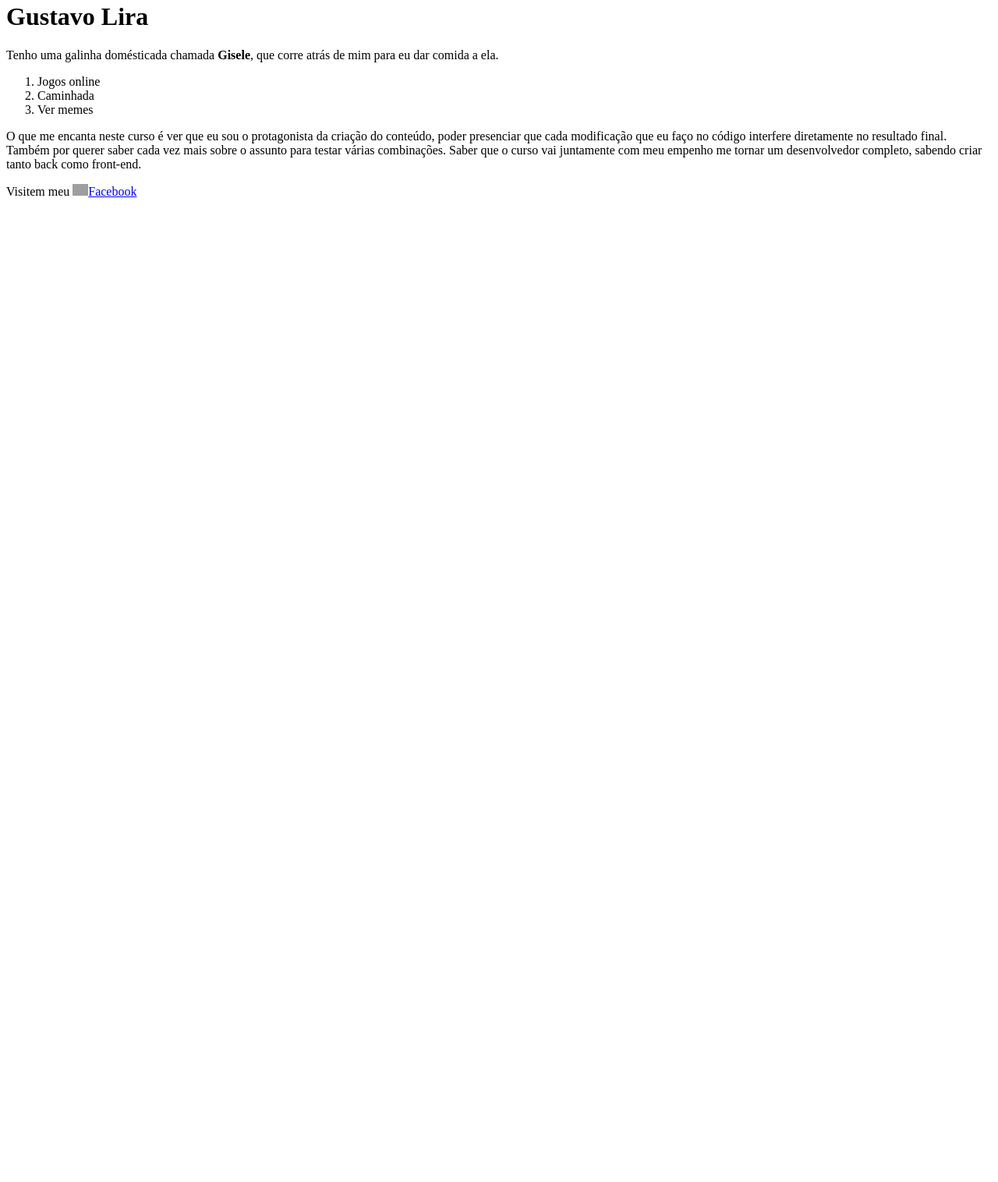
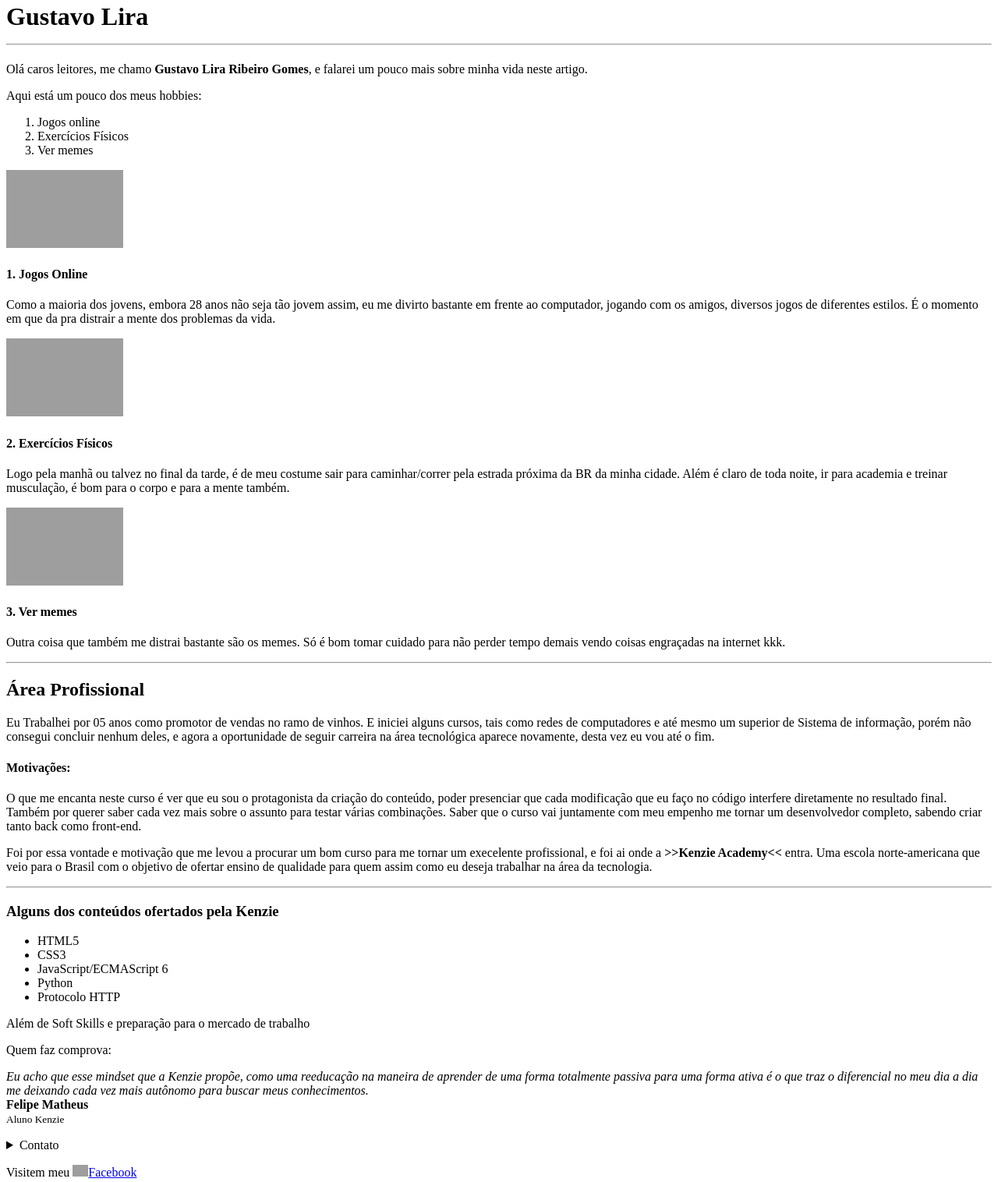
Before and after one commit to Kenzie-Academy-Brasil-Developers/entrega-mais-tag-html-sprint-2-gustavolira8813, a plain HTML site: page index.html in a window 1280 px wide. Shown: the part 18-1534 px from the top of the page at 78% size. Before the commit the page ends 800 px from the top, so only its background shows below. Drawn offline with Linux system fonts and the light colour scheme; grey boxes are pictures that could not be loaded.

Commit message:
Atualizei meu perfil basico para implementar novas tags que aprendi

```diff
--- a/index.html
+++ b/index.html
@@ -1,25 +1,16 @@
 <!DOCTYPE html>
 <html lang="en">
   <head>
-    <!--
-      This is the page head - it contains info the browser uses to display the page
-      You won't see what's in the head in the page
-      Scroll down to the body element for the page content
-    -->
+
 
     <meta charset="utf-8" />
     <meta name="viewport" content="width=device-width, initial-scale=1" />
-    <link rel="icon" href="https://glitch.com/favicon.ico" />
 
-    <!--
-      This is an HTML comment
-      You can write text in a comment and the content won't be visible in the page
-    -->
 
-    <title> meu teste</title>
+    <title>Gustavo Lira  </title>
 
-    <!-- Meta tags for SEO and social sharing -->
-    <link rel="canonical" href="https://glitch-hello-website.glitch.me/" />
+
+
     <meta
       name="description"
       content="A simple website, built with Glitch. Remix it to get your own."
@@ -38,34 +29,123 @@
     />
     <meta name="twitter:card" content="summary" />
 
-    <!-- Import the webpage's stylesheet -->
-    <link rel="stylesheet" href="/style.css" />
 
-    <!-- Import the webpage's javascript file -->
-    <script src="/script.js" defer></script>
   </head>
   <body>
+   <main>
+    <header>
     <h1>
-      Gustavo Lira
+      Gustavo Lira <hr>
     </h1>
-   <p>
-    Tenho uma galinha domésticada chamada <strong>Gisele</strong>, que corre atrás de mim para eu dar comida a ela.
-      </p>
+
+    <p>
+    Olá caros leitores, me chamo <strong>Gustavo Lira Ribeiro Gomes</strong>, e falarei um pouco mais sobre minha vida neste artigo.
+    </p>
+  </header>
+    <article>
+    <p>
+      Aqui está um pouco dos meus hobbies:
+    </p>
     <ol type="1" start="" >
       <li>Jogos online</li>
-      <li>Caminhada</li>
+      <li>Exercícios Físicos</li>
       <li>Ver memes</li>
          </ol>
 
+    <section>
+      <img src="https://i.ytimg.com/vi/eQBTxfkpaGQ/maxresdefault.jpg" alt="logo do jogos counter strike" width="150" height="100">
+      <h4>
+        1. Jogos Online
+      </h4>
+      <p>
+        Como a maioria dos jovens, embora 28 anos não seja tão jovem assim, eu me divirto bastante em frente ao computador,
+        jogando com os amigos, diversos jogos de diferentes estilos. É o momento em que da pra distrair a mente dos problemas da vida.
+      </p>
+
+    </section>
+    <section>
+      <img src="https://educacional.cpb.com.br/wp-content/uploads/2015/10/exercicios_fisicos.jpg" alt="pessoas praticando atividade física" width="150" height="100">
+
+      <h4>
+        2. Exercícios Físicos
+      </h4>
+      <p>
+        Logo pela manhã ou talvez no final da tarde, é de meu costume sair para caminhar/correr pela estrada próxima da BR da minha cidade. Além é claro de toda noite,
+        ir para academia e treinar musculação, é bom para o corpo e para a mente também.
+      </p>
+    </section>
+    <section>
+      <img src="https://s.zst.com.br/cms-assets/2021/03/memes.jpg" alt="logo de memes face" width="150" height="100">
+
+      <h4>
+        3. Ver memes
+      </h4>
+      <p>
+        Outra coisa que também me distrai bastante são os memes. Só é bom tomar cuidado para não perder tempo demais vendo coisas engraçadas na internet kkk.
+      </p>
+    </section>
+  </article>
+  <article>
+    <hr>
+    <h2>
+      Área Profissional
+    </h2>
+    <p>
+      Eu Trabalhei por 05 anos como promotor de vendas no ramo de vinhos. E iniciei alguns cursos, tais como redes de computadores e até mesmo um superior de Sistema de informação,
+      porém não consegui concluir nenhum deles, e agora a oportunidade de seguir carreira na área tecnológica aparece novamente, desta vez eu vou até o fim.
+    </p>
+    <h4>
+      Motivações:
+    </h4>
     <p>
       O que me encanta neste curso é ver que eu sou o protagonista da criação do
       conteúdo, poder presenciar que cada modificação que eu faço no código interfere
       diretamente no resultado final. Também por querer saber cada vez mais sobre o
-      assunto para testar várias combinações. Saber que o curso vai juntamente com meu
+      assunto para testar várias combina&ccedil;ões. Saber que o curso vai juntamente com meu
       empenho me tornar um desenvolvedor completo, sabendo criar tanto back como front-end.
-
+      <p>
+        Foi por essa vontade e motivação que me levou a procurar um bom curso para me tornar um execelente profissional, e foi ai onde a <b>&#62&#62Kenzie Academy&lt&lt</b> entra. Uma
+        escola norte-americana que veio para o Brasil com o objetivo de ofertar ensino de qualidade para quem assim como eu deseja trabalhar na área da tecnologia.
+      </p>
+      <hr>
+    </article>
     </p>
 
+    <h3>Alguns dos conteúdos ofertados pela Kenzie</h3>
+    <ul>
+      <li>HTML5</li>
+      <li>CSS3</li>
+      <li>JavaScript/ECMAScript 6</li>
+      <li>Python</li>
+      <li>Protocolo HTTP</li>
+    </ul>
+    <p>Além de Soft Skills e prepara&ccedil;ão para o mercado de trabalho</p>
+
+  <p>
+    Quem faz comprova:
+  </p>
+  <p>
+    <i>Eu acho que esse mindset que a Kenzie propõe, como uma reeducação na maneira de aprender de uma forma totalmente passiva para uma forma
+    ativa é o que traz o diferencial no meu dia a dia me deixando cada vez mais autônomo para buscar meus conhecimentos.</i>
+    <br> <b>Felipe Matheus</b>
+    <br><small>Aluno Kenzie</small>
+  </p>
+
+
+
+<details>
+  <summary>Contato</summary>
+  <summary>telefone</summary>
+  <summary>E-mail</summary>
+  <summary>twitter</summary>
+  <summary>linkedIn</summary>
+
+</details>
+
+   </main>
+
+
+    <footer>
     <p>Visitem meu <a href="https://www.facebook.com/gustavo.lira.547/"
                       target="_blank">
                    <img src="https://www.logotipo.pt/wp-content/uploads/2013/05/F-fb.jpg"
@@ -73,6 +153,7 @@
                         eigth="40">Facebook
       </a>
     </p>
+  </footer>
 
   </body>
 </html>
```
